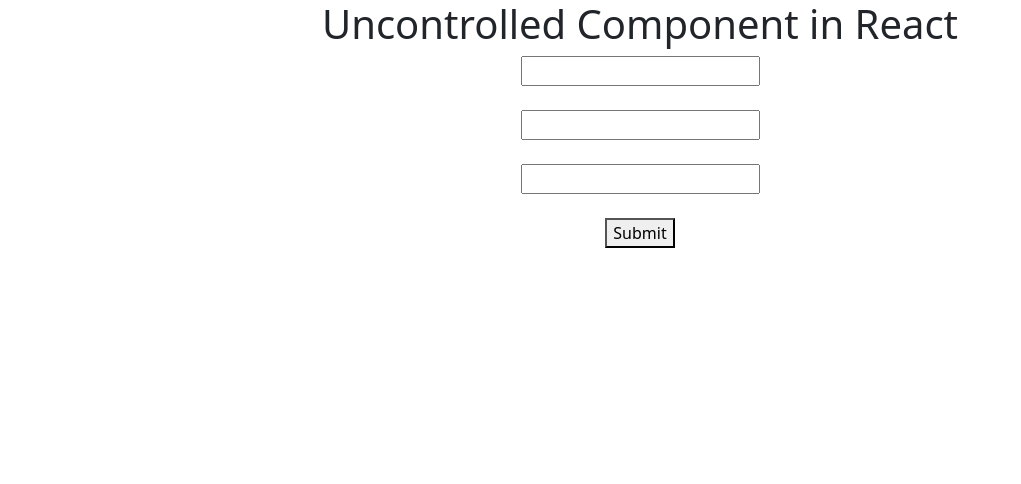
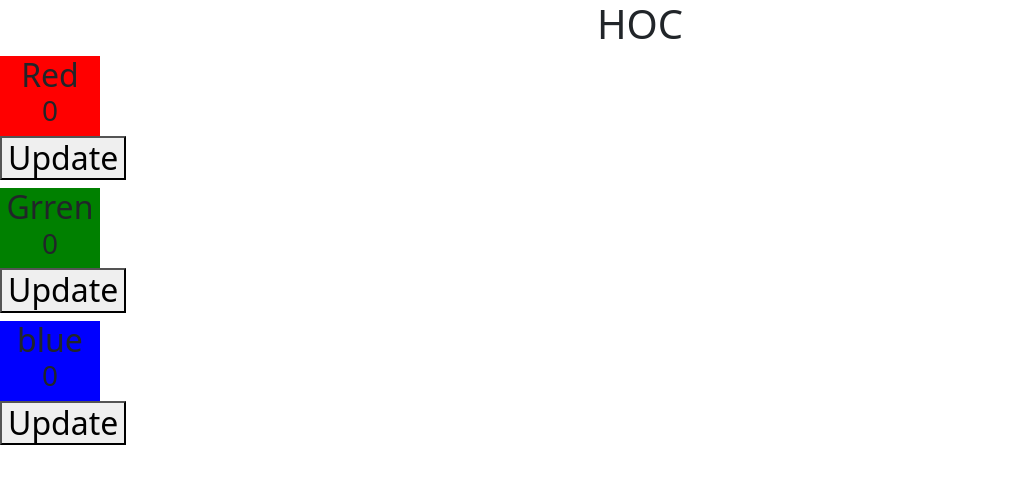
Before and after one commit to Deepakiit17/React_Tutorial, a React (Create React App) app: page / in a window 1280 px wide. Shown: the top 484 px of the page, without its empty margins (0-1021 px from the left). Built offline with nearby package versions, Linux system fonts and the light colour scheme.

Commit message:
Higher order component HOC

```diff
--- a/src/App.js
+++ b/src/App.js
@@ -1,27 +1,46 @@
-import { useRef } from "react";
 import "./App.css";
-
+import React, { useState } from "react";
 function App() {
-  let inputRef = useRef(null);
-  let inputRef2 = useRef(null);
-
-  function submitForm(e) {
-    e.preventDefault();
-    console.warn("input field 1 value : ", inputRef.current.value);
-    console.warn("input field 2 value : ", inputRef2.current.value);
-    let input3 = document.getElementById("input3").value;
-    console.warn("input field 2 value : ", input3);
-  }
   return (
     <div className="App">
-      <h1>Uncontrolled Component in React </h1>
-      <form onSubmit={submitForm}>
-        <input type="text" ref={inputRef} /> <br /> <br />
-        <input type="text" ref={inputRef2} /> <br /> <br />
-        <input type="text" id="input3" /> <br /> <br />
-        <button>Submit</button>
-      </form>
+      <h1>HOC </h1>
+      <HOCRed cmp={Counter} />
+      <HOCGreen cmp={Counter} />
+      <HOCBlue cmp={Counter} />
     </div>
   );
 }
+function HOCRed(props) {
+  return (
+    <h2 style={{ backgroundColor: "red", width: 100 }}>
+      Red
+      <props.cmp />
+    </h2>
+  );
+}
+function HOCGreen(props) {
+  return (
+    <h2 style={{ backgroundColor: "green", width: 100 }}>
+      Grren
+      <props.cmp />
+    </h2>
+  );
+}
+function HOCBlue(props) {
+  return (
+    <h2 style={{ backgroundColor: "blue", width: 100 }}>
+      blue <props.cmp />
+    </h2>
+  );
+}
+function Counter() {
+  const [count, setCount] = useState(0);
+  return (
+    <div>
+      <h3>{count}</h3>
+      <button onClick={() => setCount(count + 1)}>Update</button>
+    </div>
+  );
+}
+
 export default App;
```
